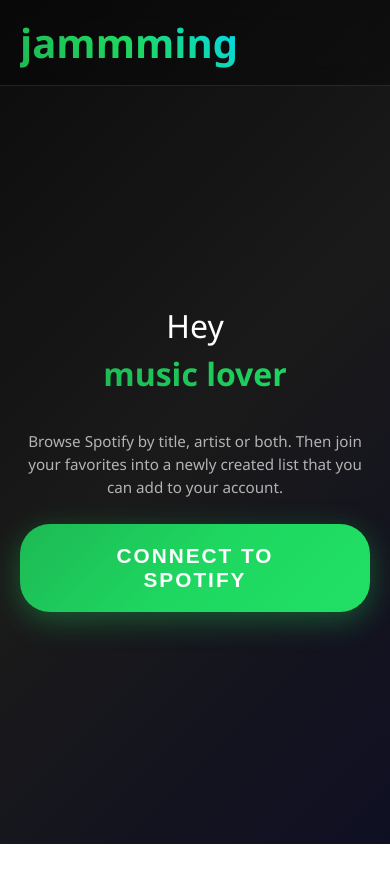
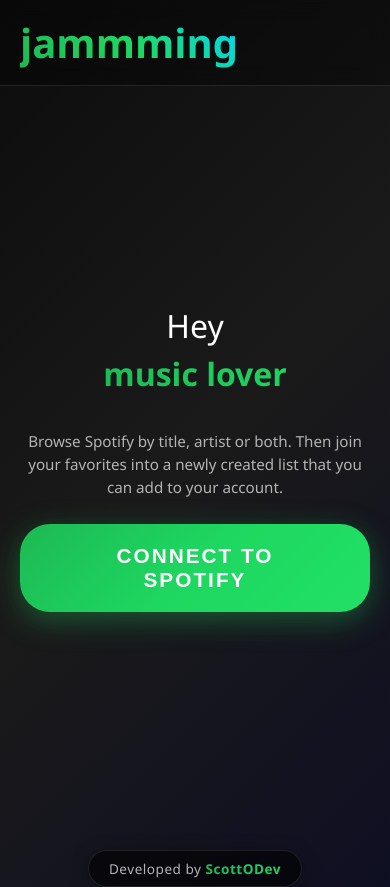
Before and after one commit to ScottODev/jammming, a React (Create React App) app: page / in a window 390 px wide. Before the commit the page ends 844 px from the top, so only its background shows below. Built offline with nearby package versions, Linux system fonts and the light colour scheme; no server answers.

Commit message:
Search box size altered

```diff
--- a/src/App.css
+++ b/src/App.css
@@ -85,7 +85,7 @@
 /* Welcome Section - Left Sidebar When Connected */
 .welcome-section.sidebar {
   max-width: none;
-  min-height: 600px;
+  height: 600px;
   background: rgba(255, 255, 255, 0.05);
   backdrop-filter: blur(20px);
   border: 1px solid rgba(255, 255, 255, 0.1);
@@ -95,6 +95,8 @@
   justify-content: flex-start;
   align-items: flex-start;
   padding: 25px;
+  display: flex;
+  flex-direction: column;
 }
 
 .welcome-title {
@@ -444,7 +446,41 @@
   border-top: 1px solid rgba(255, 255, 255, 0.1);
 }
 
-/* Responsive Design */
+/* Developer Footer */
+.developer-footer {
+  position: fixed;
+  bottom: 20px;
+  left: 50%;
+  transform: translateX(-50%);
+  background: rgba(0, 0, 0, 0.6);
+  backdrop-filter: blur(15px);
+  border: 1px solid rgba(255, 255, 255, 0.1);
+  border-radius: 25px;
+  padding: 8px 20px;
+  font-size: 0.85rem;
+  color: #b3b3b3;
+  font-weight: 500;
+  letter-spacing: 0.5px;
+  transition: all 0.3s ease;
+  z-index: 1000;
+  box-shadow: 0 4px 20px rgba(0, 0, 0, 0.3);
+}
+
+.developer-footer:hover {
+  background: rgba(29, 185, 84, 0.1);
+  border-color: rgba(29, 185, 84, 0.3);
+  color: #1db954;
+  transform: translateX(-50%) translateY(-2px);
+  box-shadow: 0 6px 25px rgba(0, 0, 0, 0.4);
+}
+
+.developer-footer .dev-name {
+  background: linear-gradient(45deg, #1db954, #1ed760);
+  -webkit-background-clip: text;
+  -webkit-text-fill-color: transparent;
+  background-clip: text;
+  font-weight: 600;
+}
 @media (max-width: 1200px) {
   .App-content {
     grid-template-columns: 300px 1fr 300px;
@@ -486,4 +522,14 @@
   .card-content {
     max-height: 400px;
   }
+
+  .developer-footer {
+    position: relative;
+    bottom: auto;
+    left: auto;
+    transform: none;
+    margin: 20px auto 0 auto;
+    display: block;
+    width: fit-content;
+  }
 }
--- a/src/App.js
+++ b/src/App.js
@@ -177,6 +177,11 @@
           </div>
         </div>
       )}
+
+      {/* Developer Footer */}
+      <div className="developer-footer">
+        Developed by <span className="dev-name">ScottODev</span>
+      </div>
     </div>
   );
 }
```
Lines whose indentation alone changed are shown as unchanged.
